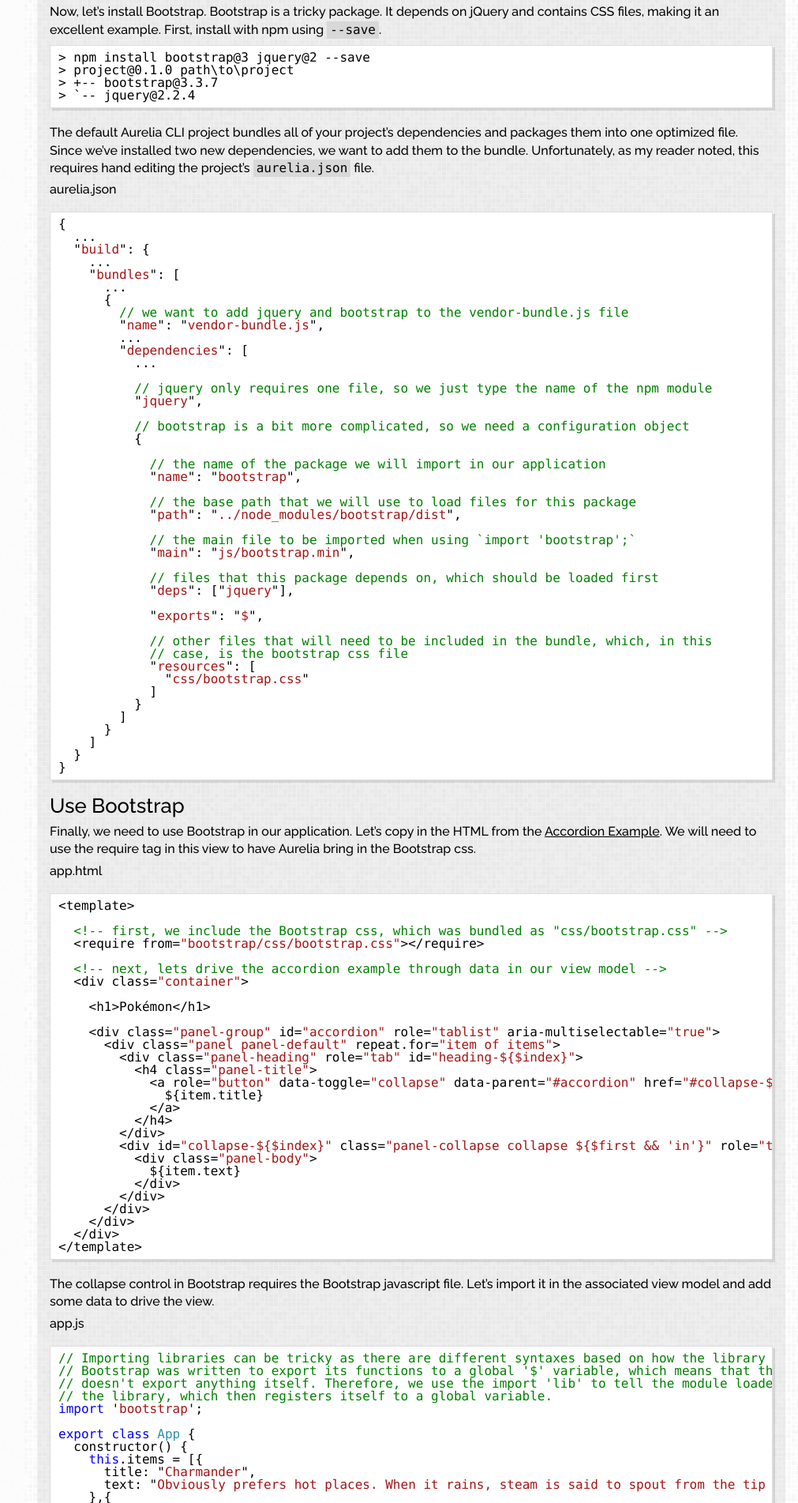
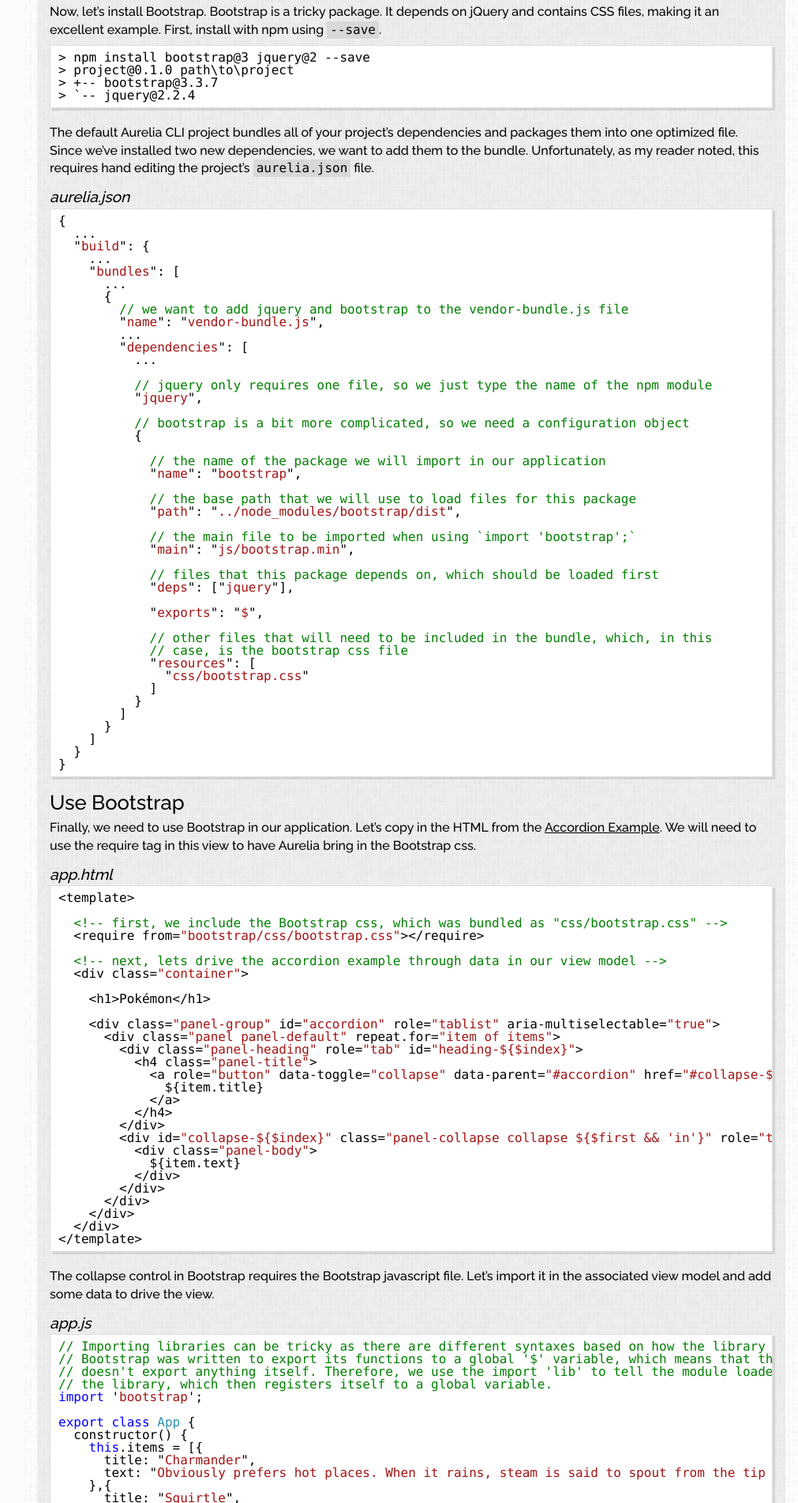
Before and after one commit to davismj/davismj.github.io, a Jekyll site: the page built from _posts/2017-1-25-aurelia-cli-bootstrap.md, in a window 1280 px wide. Shown: the part 2463-4366 px from the top of the page at 79% size, without its empty margins (269-1280 px from the left). Built offline with Jekyll 4.4.1, drawn with Linux system fonts in a browser that asks for light colours; nearby versions of some CDN libraries; comment, search, counter and statistics services are not loaded.

Commit message:
Fix: Correct file name markdown
Was ###, but should be ####.

````diff
--- a/_posts/2017-1-25-aurelia-cli-bootstrap.md
+++ b/_posts/2017-1-25-aurelia-cli-bootstrap.md
@@ -166,7 +166,7 @@
 
 The default Aurelia CLI project bundles all of your project's dependencies and packages them into one optimized file. Since we've installed two new dependencies, we want to add them to the bundle. Unfortunately, as my reader noted, this requires hand editing the project's `aurelia.json` file.
 
-### aurelia.json
+#### aurelia.json
 ```javascript
 {
   ...
@@ -218,7 +218,7 @@
 
 Finally, we need to use Bootstrap in our application. Let's copy in the HTML from the [Accordion Example](http://getbootstrap.com/javascript/#collapse-example-accordion). We will need to use the require tag in this view to have Aurelia bring in the Bootstrap css.
 
-### app.html
+#### app.html
 ```html
 <template>
 
@@ -252,7 +252,7 @@
 
 The collapse control in Bootstrap requires the Bootstrap javascript file. Let's import it in the associated view model and add some data to drive the view.
 
-### app.js
+#### app.js
 ```javascript
 // Importing libraries can be tricky as there are different syntaxes based on how the library was written.
 // Bootstrap was written to export its functions to a global '$' variable, which means that the library
````
